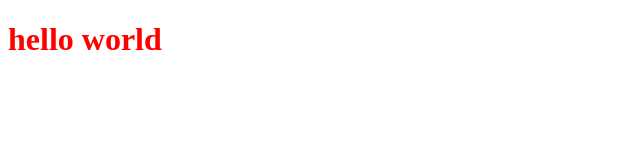
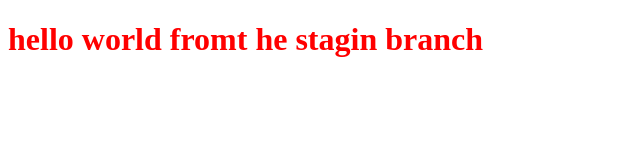
Before and after one commit to RobbieStam/yao-git, a plain HTML site: page index.html in a window 1280 px wide. Shown: the whole page, without its empty margins (0-640 px from the left). Drawn offline with Linux system fonts and the light colour scheme.

Commit message:
update content

```diff
--- a/index.html
+++ b/index.html
@@ -8,7 +8,7 @@
 </head>
 
 <body>
-    <h1>hello world</h1>
+    <h1>hello world fromt he stagin branch</h1>
 </body>
 
 </html>
```
